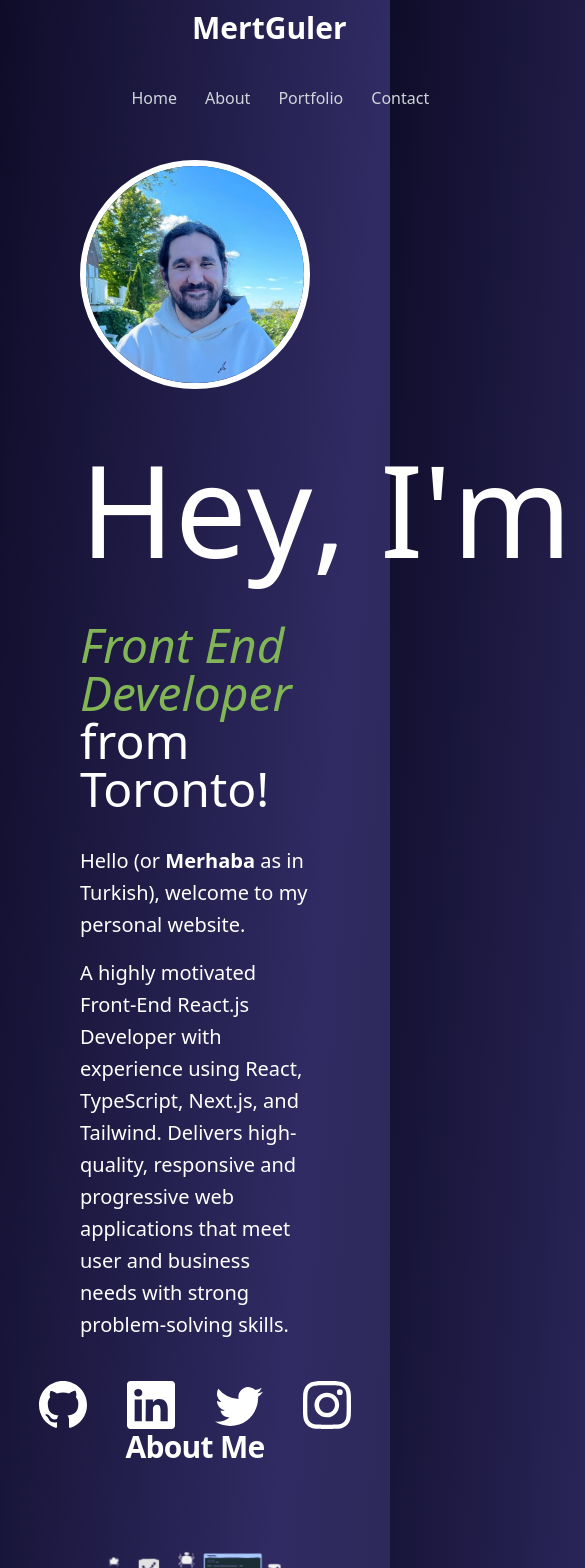
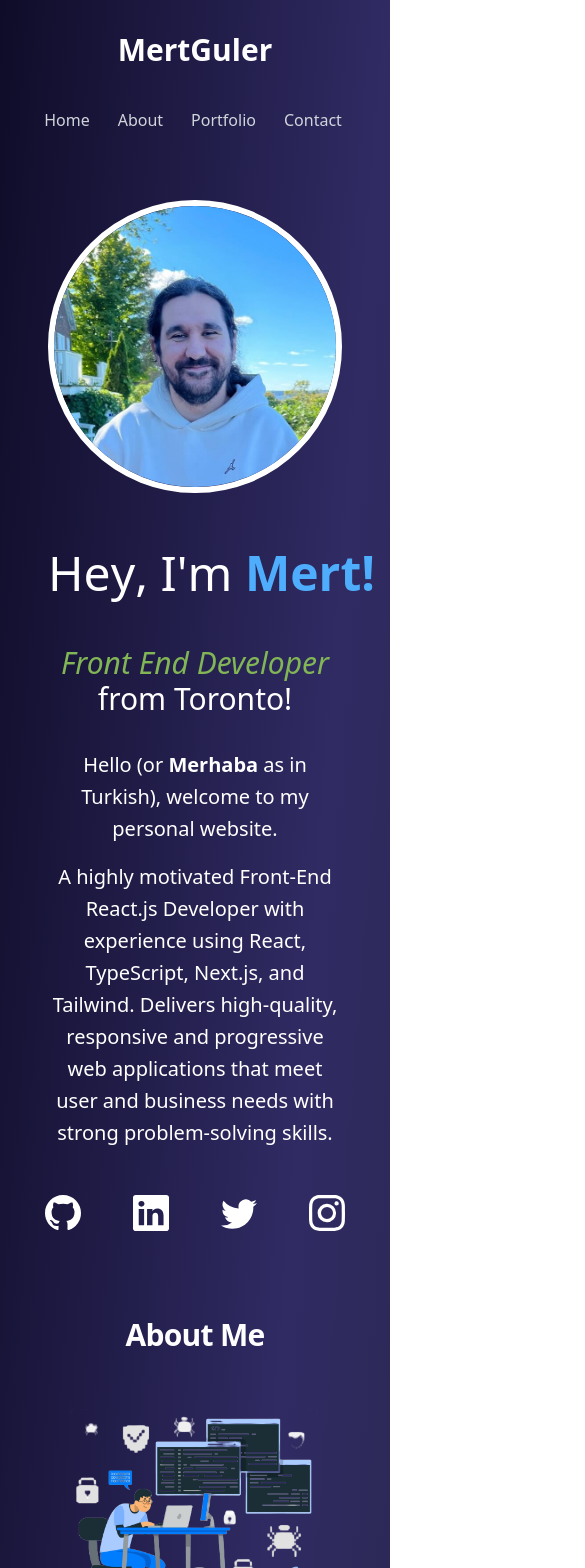
Before and after one commit to mertguler94/mertguler-personal-website, a Next.js app: page / in a window 390 px wide. Shown: the top 1568 px of the page, 585 px wide, since content can reach past the window. Built offline with nearby package versions, Linux system fonts and the light colour scheme; no server answers.

Commit message:
responsive design continue

```diff
--- a/pages/index.tsx
+++ b/pages/index.tsx
@@ -30,7 +30,7 @@ export default function Home() {
       {isGoTopShown && (
         <BsFillArrowUpCircleFill
           size={48}
-          className="fixed bottom-8 right-8 cursor-pointer hover:text-[#4fadfd]"
+          className="fixed bottom-8 lg:right-8 right-3 cursor-pointer hover:text-[#4fadfd] lg:scale-100 scale-75"
           onClick={() => window.scrollTo(0, 0)}
         />
       )}
--- a/src/components/Footer.tsx
+++ b/src/components/Footer.tsx
@@ -3,10 +3,10 @@ import { socialLinks } from "../util/social";
 
 function Footer() {
   return (
-    <footer className="p-10 bg-gray-700 ">
-      <div className="sm:flex sm:items-center sm:justify-between items-center flex-col gap-10">
-        <div className="flex mt-4 space-x-6 sm:justify-center sm:mt-0">
-          <div className="flex gap-10">
+    <footer className="p-10 bg-gray-700 flex justify-center">
+      <div className="flex sm:items-center sm:justify-between items-center flex-col gap-6 lg:gap-10">
+        <div className="flex mt-4 space-x-6 lg:space-x-0 justify-center sm:mt-0">
+          <div className="flex gap-10 justify-center">
             {socialLinks.map((social) => (
               <Link key={social.id} href={social.href} target="_blank">
                 <social.icon
@@ -17,8 +17,8 @@ function Footer() {
             ))}
           </div>
         </div>
-        <div className="flex flex-col gap-4">
-          <span className="text-sm text-gray-400 sm:text-center ">
+        <div className="flex flex-col gap-4 justify-center">
+          <span className="text-sm text-gray-400 text-center ">
             Made with ❤️
           </span>
           <span className="text-sm text-gray-400 sm:text-center">
--- a/src/components/Layout.tsx
+++ b/src/components/Layout.tsx
@@ -13,7 +13,9 @@ function Layout({ children }: { children: ReactNode }) {
         <link rel="icon" href="/favicon.ico" />
       </Head>
       <Navbar />
-      <main className="min-h-screen lg:px-48 px-20">{children}</main>
+      <main className="min-h-screen lg:px-48 px-12 overflow-x-hidden">
+        {children}
+      </main>
       <Footer />
     </>
   );
--- a/src/components/Navbar.tsx
+++ b/src/components/Navbar.tsx
@@ -14,11 +14,11 @@ function Navbar() {
   }, []);
 
   return (
-    <header className=" h-40 lg:h-20 sticky top-0">
+    <header className="h-40 lg:h-20 sticky top-0 z-50">
       <nav
         className={`${
           sticky ? "bg-black opacity-90" : "bg-transparent"
-        } border-gray-200 px-48 py-2.5 w-full  transition-all ease-in-out z-50
+        } border-gray-200 lg:px-48 px-4 py-8 lg:py-2.5 w-full relative transition-all ease-in-out z-50
         duration-300`}
       >
         <div className="container flex flex-wrap lg:flex-row flex-col items-center justify-between mx-auto">
--- a/src/components/RepoCard.tsx
+++ b/src/components/RepoCard.tsx
@@ -8,9 +8,13 @@ interface RepoCardProps {
 
 export default function RepoCard({ repo }: RepoCardProps) {
   return (
-    <div className="flex flex-col gap-2">
-      <h4 className="font-bold text-2xl">{repo.name}</h4>
-      <p className="text-gray-400">{repo.description}</p>
+    <div className="flex flex-col gap-2 lg:items-start items-center">
+      <h4 className="font-bold text-xl lg:text-2xl text-center lg:text-left">
+        {repo.name}
+      </h4>
+      <p className="text-gray-400 text-center lg:text-left">
+        {repo.description}
+      </p>
       <Link
         className="mt-3 w-fit relative inline-flex items-center justify-center p-0.5 mb-2 mr-2 overflow-hidden
         text-sm font-medium rounded-lg group bg-gradient-to-br from-green-400 to-blue-600
--- a/src/components/about.tsx
+++ b/src/components/about.tsx
@@ -16,9 +16,9 @@ function About() {
   return (
     <section
       id="about"
-      className="min-h-screen flex justify-center items-center flex-col gap-10"
+      className="min-h-screen flex justify-center items-center flex-col lg:gap-10 gap-2 lg:p-0 py-10"
     >
-      <h1 className="mb-4  text-3xl lg:text-6xl tracking-tight font-extrabold text-center text-white  ">
+      <h1 className="mb-4 text-3xl lg:text-6xl tracking-tight font-extrabold text-center text-white  ">
         About Me
       </h1>
       <div className="flex justify-center items-center flex-col">
--- a/src/components/contact.tsx
+++ b/src/components/contact.tsx
@@ -29,9 +29,9 @@ function Contact() {
   return (
     <section
       id="contact"
-      className="min-h-screen flex justify-center items-center flex-col gap-10"
+      className="min-h-screen flex justify-center items-center flex-col gap-10 lg:p-0 py-10"
     >
-      <div className="py-8 lg:py-16 px-4 mx-auto max-w-screen-md">
+      <div className="py-8 lg:py-16 px-4 mx-auto lg:max-w-screen-md">
         <h2 className="mb-4 text-3xl lg:text-6xl tracking-tight font-extrabold text-center text-white ">
           Contact Me
         </h2>
--- a/src/components/greeting.tsx
+++ b/src/components/greeting.tsx
@@ -33,7 +33,7 @@ export default function Greeting({
         !isPlaying && transform();
       }}
       onAnimationComplete={() => setIsPlaying(false)}
-      className={`z-0 ${className ?? ""}`}
+      className={`z-10 ${className ?? ""}`}
     >
       {letter === " " ? "\u00A0" : letter}
     </motion.h1>
--- a/src/components/hero.tsx
+++ b/src/components/hero.tsx
@@ -12,11 +12,11 @@ function Hero() {
   return (
     <section
       id="hero"
-      className="min-h-screen flex flex-col-reverse lg:flex-row justify-center items-center gap-10"
+      className="min-h-screen flex flex-col-reverse lg:flex-row justify-center items-center gap-10 lg:p-0 py-10"
     >
       <div className="flex justify-center flex-col gap-10 lg:w-3/5 w-full">
         <div className="w-full flex flex-col gap-4">
-          <div className="text-9xl my-4 flex">
+          <div className="lg:text-9xl text-5xl my-4 flex z-10">
             {greeting.map((letter, idx) => (
               <Greeting key={idx} letter={letter} />
             ))}
@@ -31,14 +31,14 @@ function Hero() {
           {/* <h1 className=>
             Hey, I&apos;m <strong className="text-[#4fadfd]">Mert!</strong>
           </h1> */}
-          <h2 className="text-5xl my-4">
+          <h2 className="lg:text-5xl text-3xl my-4 lg:text-left text-center">
             <i className="text-[#82b556]">Front End Developer</i> from Toronto!
           </h2>
-          <p className="leading-8 text-xl">
+          <p className="leading-8 text-xl lg:text-left text-center">
             Hello (or <strong>Merhaba</strong> as in Turkish), welcome to my
             personal website.
           </p>
-          <p className="leading-8 text-xl">
+          <p className="leading-8 text-xl lg:text-left text-center">
             A highly motivated Front-End React.js Developer with experience
             using React, TypeScript, Next.js, and Tailwind. Delivers
             high-quality, responsive and progressive web applications that meet
@@ -46,10 +46,13 @@ function Hero() {
           </p>
         </div>
         {/* social media icons */}
-        <div className="flex gap-10 lg:justify-start justify-center">
+        <div className="flex gap-10 lg:justify-start justify-center z-10">
           {socialLinks.map((social) => (
             <Link key={social.id} href={social.href} target="_blank">
-              <social.icon size={48} className="hover:text-[#4fadfd]" />
+              <social.icon
+                size={48}
+                className="hover:text-[#4fadfd] lg:scale-0 scale-75 z-0"
+              />
             </Link>
           ))}
         </div>
--- a/src/components/portfolio.tsx
+++ b/src/components/portfolio.tsx
@@ -18,7 +18,7 @@ function Portfolio() {
   return (
     <section
       id="portfolio"
-      className="min-h-screen flex justify-center items-center flex-col gap-10"
+      className="min-h-screen flex justify-center items-center flex-col gap-10 lg:p-0 py-10"
     >
       <div>
         <h1 className="mb-4 t text-3xl lg:text-6xl  tracking-tight font-extrabold text-center text-white ">
@@ -29,7 +29,7 @@ function Portfolio() {
         </p>
       </div>
 
-      <div className="grid grid-cols-3 gap-24 items-center overflow-hidden">
+      <div className="grid lg:grid-cols-3 gap-10 lg:gap-24 items-center overflow-hidden">
         {repos.map((repo) => (
           <RepoCard key={repo.id} repo={repo} />
         ))}
```
